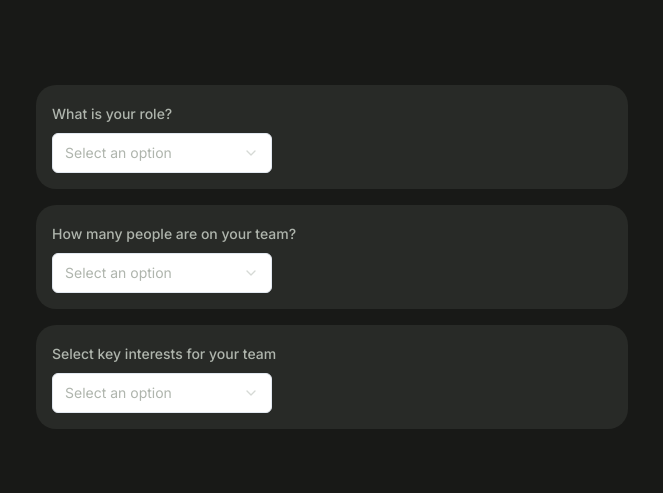
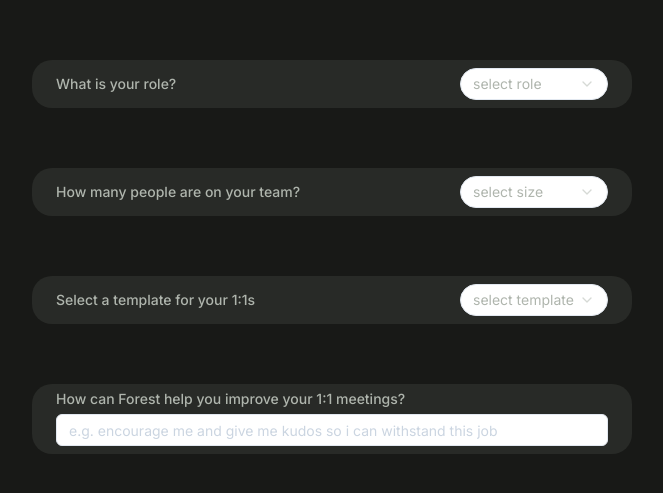
Before and after one commit to toastts/forest, a Next.js app: page /setup in a window 1280 px wide. Shown: the part 143-636 px from the top of the page, without its empty margins (308-971 px from the left). Built offline with nearby package versions, Linux system fonts and the light colour scheme.

Commit message:
added button form layout and answer collection

```diff
--- a/app/globals.css
+++ b/app/globals.css
@@ -20,3 +20,129 @@
   color: theme('colors.text-primary');
   background-color: theme('colors.background-primary');
 }
+
+@keyframes fade-in {
+  from {
+    opacity: 0;
+    transform: translateY(20px);
+  }
+  to {
+    opacity: 1;
+    transform: translateY(0);
+  }
+}
+
+.animate-fade-in {
+  animation: fade-in 0.5s ease-in-out forwards;
+}
+
+@keyframes blur {
+  0% {
+    filter: blur(4px);
+    opacity: 0.5;
+  }
+  25% {
+    filter: blur(0px);
+    opacity: 1;
+  }
+  75% {
+    filter: blur(0px);
+    opacity: 1;
+  }
+  100% {
+    filter: blur(4px);
+    opacity: 0.5;
+  }
+}
+
+@keyframes fade {
+  0% {
+    opacity: 0;
+  }
+  25% {
+    opacity: 1;
+  }
+  75% {
+    opacity: 1;
+  }
+  100% {
+    opacity: 0;
+    animation-timing-function: ease-out;
+  }
+}
+
+@keyframes slideDown {
+  0% {
+    opacity: 0;
+    transform: translateY(-75%);
+  }
+  25% {
+    opacity: 1;
+    transform: translateY(0%);
+  }
+  75% {
+    opacity: 1;
+    transform: translateY(0%);
+  }
+  100% {
+    opacity: 0;
+    transform: translateY(75%);
+  }
+}
+
+@keyframes slideUp {
+  0% {
+    opacity: 0;
+    transform: translateY(75%);
+  }
+  25% {
+    opacity: 1;
+    transform: translateY(0%);
+  }
+  75% {
+    opacity: 1;
+    transform: translateY(0%);
+  }
+  100% {
+    opacity: 0;
+    transform: translateY(-75%);
+  }
+}
+
+@keyframes slideRight {
+  0% {
+    opacity: 0;
+    transform: translateX(-75%);
+  }
+  25% {
+    opacity: 1;
+    transform: translateX(0%);
+  }
+  75% {
+    opacity: 1;
+    transform: translateX(0%);
+  }
+  100% {
+    opacity: 0;
+    transform: translateX(75%);
+  }
+}
+
+@keyframes slideLeft {
+  0% {
+    opacity: 0;
+    transform: translateX(75%);
+  }
+  25% {
+    opacity: 1;
+    transform: translateX(0%);
+  }
+  75% {
+    opacity: 1;
+    transform: translateX(0%);
+  }
+  100% {
+    opacity: 0;
+    transform: translateX(-75%);
+  }
+}
--- a/app/setup/page.tsx
+++ b/app/setup/page.tsx
@@ -1,38 +1,77 @@
-"use client";
+'use client';
 
 import * as React from 'react';
+import { useState } from 'react';
+import { useRouter } from 'next/navigation';
 import FormQuestion from '@/components/FormQuestion';
+import { Button } from '@/components/ui/button';
 
 export default function SetupPage() {
+  const [answers, setAnswers] = useState<Array<{ Q: string, A: string }>>([]);
+  const router = useRouter();
+
   const questions = [
     {
       question: "What is your role?",
-      answers: ["PM", "SWE", "CEO", "HR"],
+      answers: ["PM", "SWE", "CEO", "HR", "CPO", "Leader"],
+      placeholder: "select role"
     },
     {
       question: "How many people are on your team?",
       answers: ["1-5", "6-10", "11-20", "21+"],
+      placeholder: "select size"
     },
     {
-      question: "Select key interests for your team",
-      answers: ["Project Management", "Development", "Product Design", "Marketing"],
+      question: "Select a template for your 1:1s",
+      answers: ["Casual", "Progress Checkin", "Performance Plan", "Status Update"],
+      placeholder: "select template"
     },
+    {
+      question: "How can Forest help you improve your 1:1 meetings?",
+      isFreeAnswer: true,
+      placeholder: "e.g. encourage me and give me kudos so i can withstand this job"
+    }
   ];
 
   const handleAnswerSelect = (questionIndex: number, answer: string) => {
-    console.log(`Question ${questionIndex + 1} selected answer:`, answer);
+    const newAnswers = [...answers];
+    newAnswers[questionIndex] = { Q: questions[questionIndex].question, A: answer };
+    setAnswers(newAnswers);
+  };
+
+  const handleInputChange = (questionIndex: number, e: React.ChangeEvent<HTMLInputElement>) => {
+    const newAnswers = [...answers];
+    newAnswers[questionIndex] = { Q: questions[questionIndex].question, A: e.target.value };
+    setAnswers(newAnswers);
+  };
+
+  const handleContinue = () => {
+    console.log('Form answers:', answers);
+    // router.push('/nextPage'); // Uncomment this line to navigate to the next page
   };
 
   return (
-    <div className="bg-background-primary min-h-screen flex flex-col items-center justify-center space-y-4">
+    <div className="bg-background-primary min-h-screen flex flex-col items-center justify-center space-y-[60px]">
       {questions.map((q, index) => (
         <FormQuestion
           key={index}
           question={q.question}
           answers={q.answers}
-          onAnswerSelect={(answer) => handleAnswerSelect(index, answer)}
+          onAnswerSelect={q.isFreeAnswer ? undefined : (answer) => handleAnswerSelect(index, answer)}
+          isFreeAnswer={q.isFreeAnswer}
+          placeholder={q.placeholder}
+          onInputChange={q.isFreeAnswer ? (e) => handleInputChange(index, e) : undefined}
         />
       ))}
+      {answers.length === questions.length && (
+        <Button
+          variant="outline"
+          className="mt-6 text-branding-bright border-background-border bg-background-primary w-[600px]"
+          onClick={handleContinue}
+        >
+          Continue
+        </Button>
+      )}
     </div>
   );
 }
--- a/components/FormQuestion.tsx
+++ b/components/FormQuestion.tsx
@@ -1,22 +1,33 @@
 import React from 'react';
-import { Select, SelectTrigger, SelectContent, SelectItem, SelectGroup, SelectLabel, SelectValue } from '@/components/ui/select';
+import { Select, SelectTrigger, SelectContent, SelectItem, SelectValue } from '@/components/ui/select';
 import { Label } from '@/components/ui/label';
+import { Input } from '@/components/ui/input';
 
 interface FormQuestionProps {
   question: string;
-  answers: string[];
-  onAnswerSelect: (answer: string) => void;
+  answers?: string[];
+  onAnswerSelect?: (answer: string) => void;
+  isFreeAnswer?: boolean;
+  placeholder?: string;
+  onInputChange?: (e: React.ChangeEvent<HTMLInputElement>) => void;
 }
 
-const FormQuestion: React.FC<FormQuestionProps> = ({ question, answers, onAnswerSelect }) => {
+const FormQuestion: React.FC<FormQuestionProps> = ({ question, answers = [], onAnswerSelect, isFreeAnswer = false, placeholder = null, onInputChange }) => {
   return (
-    <div className="bg-[#282A27] rounded-[20px] w-[592px] p-4">
-      <Label className="text-[#AFB5AD]">{question}</Label>
+    <div className={`bg-[#282A27] rounded-[20px] w-[600px] px-[24px] py-[8px] ${isFreeAnswer ? 'flex flex-col space-y-2' : 'flex items-center justify-between space-x-4'}`}>
+      <Label className="text-[#AFB5AD] whitespace-nowrap">{question}</Label>
+      {isFreeAnswer ? (
+        <Input
+          className="h-8 w-full mt-2"
+          onChange={onInputChange}
+          placeholder={placeholder ?? "Type your answer here"}
+        />
+      ) : (
         <Select onValueChange={onAnswerSelect}>
-        <SelectTrigger className="mt-2 w-[220px]">
-          <SelectValue placeholder="Select an option" />
+          <SelectTrigger className="h-8 w-[148px] rounded-[20px]">
+            <SelectValue placeholder={placeholder ?? "Select an option"} />
           </SelectTrigger>
-        <SelectContent>
+          <SelectContent className="rounded-[20px]">
             {answers.map((answer, index) => (
               <SelectItem key={index} value={answer}>
                 {answer}
@@ -24,6 +35,7 @@
             ))}
           </SelectContent>
         </Select>
+      )}
     </div>
   );
 };
--- /dev/null
+++ b/components/ui/button.tsx
@@ -0,0 +1,56 @@
+import * as React from "react"
+import { Slot } from "@radix-ui/react-slot"
+import { cva, type VariantProps } from "class-variance-authority"
+
+import { cn } from "@/lib/utils"
+
+const buttonVariants = cva(
+  "inline-flex items-center justify-center whitespace-nowrap rounded-md text-sm font-medium ring-offset-white transition-colors focus-visible:outline-none focus-visible:ring-2 focus-visible:ring-slate-950 focus-visible:ring-offset-2 disabled:pointer-events-none disabled:opacity-50 dark:ring-offset-slate-950 dark:focus-visible:ring-slate-300",
+  {
+    variants: {
+      variant: {
+        default: "bg-slate-900 text-slate-50 hover:bg-slate-900/90 dark:bg-slate-50 dark:text-slate-900 dark:hover:bg-slate-50/90",
+        destructive:
+          "bg-red-500 text-slate-50 hover:bg-red-500/90 dark:bg-red-900 dark:text-slate-50 dark:hover:bg-red-900/90",
+        outline:
+          "border border-slate-200 bg-white hover:bg-slate-100 hover:text-slate-900 dark:border-slate-800 dark:bg-slate-950 dark:hover:bg-slate-800 dark:hover:text-slate-50",
+        secondary:
+          "bg-slate-100 text-slate-900 hover:bg-slate-100/80 dark:bg-slate-800 dark:text-slate-50 dark:hover:bg-slate-800/80",
+        ghost: "hover:bg-slate-100 hover:text-slate-900 dark:hover:bg-slate-800 dark:hover:text-slate-50",
+        link: "text-slate-900 underline-offset-4 hover:underline dark:text-slate-50",
+      },
+      size: {
+        default: "h-10 px-4 py-2",
+        sm: "h-9 rounded-md px-3",
+        lg: "h-11 rounded-md px-8",
+        icon: "h-10 w-10",
+      },
+    },
+    defaultVariants: {
+      variant: "default",
+      size: "default",
+    },
+  }
+)
+
+export interface ButtonProps
+  extends React.ButtonHTMLAttributes<HTMLButtonElement>,
+    VariantProps<typeof buttonVariants> {
+  asChild?: boolean
+}
+
+const Button = React.forwardRef<HTMLButtonElement, ButtonProps>(
+  ({ className, variant, size, asChild = false, ...props }, ref) => {
+    const Comp = asChild ? Slot : "button"
+    return (
+      <Comp
+        className={cn(buttonVariants({ variant, size, className }))}
+        ref={ref}
+        {...props}
+      />
+    )
+  }
+)
+Button.displayName = "Button"
+
+export { Button, buttonVariants }
--- a/components/ui/input.tsx
+++ b/components/ui/input.tsx
@@ -11,7 +11,7 @@
       <input
         type={type}
         className={cn(
-          "flex h-10 w-full rounded-md border border-slate-200 bg-white px-3 py-2 text-sm ring-offset-white file:border-0 file:bg-transparent file:text-sm file:font-medium placeholder:text-slate-500 focus-visible:outline-none focus-visible:ring-2 focus-visible:ring-slate-950 focus-visible:ring-offset-2 disabled:cursor-not-allowed disabled:opacity-50 dark:border-slate-800 dark:bg-slate-950 dark:ring-offset-slate-950 dark:placeholder:text-slate-400 dark:focus-visible:ring-slate-300",
+          "flex h-10 w-full rounded-md border border-slate-200 bg-white px-3 py-2 text-sm text-slate-500 ring-offset-white file:border-0 file:bg-transparent file:text-sm file:font-medium placeholder:text-slate-300 focus-visible:outline-none focus-visible:ring-2 focus-visible:ring-slate-950 focus-visible:ring-offset-2 disabled:cursor-not-allowed disabled:opacity-50 dark:border-slate-800 dark:bg-slate-950 dark:ring-offset-slate-950 dark:placeholder:text-slate-400 dark:focus-visible:ring-slate-300",
           className
         )}
         ref={ref}
--- a/components/ui/select.tsx
+++ b/components/ui/select.tsx
@@ -19,7 +19,7 @@
   <SelectPrimitive.Trigger
     ref={ref}
     className={cn(
-      "flex h-10 w-full items-center justify-between rounded-md border border-slate-200 bg-white px-3 py-2 text-sm ring-offset-white placeholder:text-slate-500 focus:outline-none focus:ring-2 focus:ring-slate-950 focus:ring-offset-2 disabled:cursor-not-allowed disabled:opacity-50 [&>span]:line-clamp-1 dark:border-slate-800 dark:bg-slate-950 dark:ring-offset-slate-950 dark:placeholder:text-slate-400 dark:focus:ring-slate-300",
+      "flex h-10 w-full items-center justify-between rounded-md border border-slate-200 bg-white px-3 py-2 text-sm ring-offset-white placeholder:text-slate-300 focus:outline-none focus:ring-2 focus:ring-slate-950 focus:ring-offset-2 disabled:cursor-not-allowed disabled:opacity-50 [&>span]:line-clamp-1 dark:border-slate-800 dark:bg-slate-950 dark:ring-offset-slate-950 dark:placeholder:text-slate-400 dark:focus:ring-slate-300",
       className
     )}
     {...props}
--- a/package.json
+++ b/package.json
@@ -11,6 +11,7 @@
   "dependencies": {
     "@radix-ui/react-label": "^2.1.0",
     "@radix-ui/react-select": "^2.1.1",
+    "@radix-ui/react-slot": "^1.1.0",
     "class-variance-authority": "^0.7.0",
     "clsx": "^2.1.1",
     "lucide-react": "^0.407.0",
--- a/tailwind.config.ts
+++ b/tailwind.config.ts
@@ -19,9 +19,21 @@
     },
     extend: {
       colors: {
+        // ui component bg
         'background-secondary': '#282A27',
+
+        // ui borders
+        'background-border': '#2F312E',
+
+        // primary text color
         'text-primary': '#AFB5AD',
+
+
+        // app main background
         'background-primary': '#181917',
+
+        // bright branding color
+        'branding-bright': '#05FF00',
       },
       keyframes: {
         "accordion-down": {
```
Also changed, not shown: 1 other file (tests, documents, lock files or other folders). Lines whose indentation alone changed are shown as unchanged.
